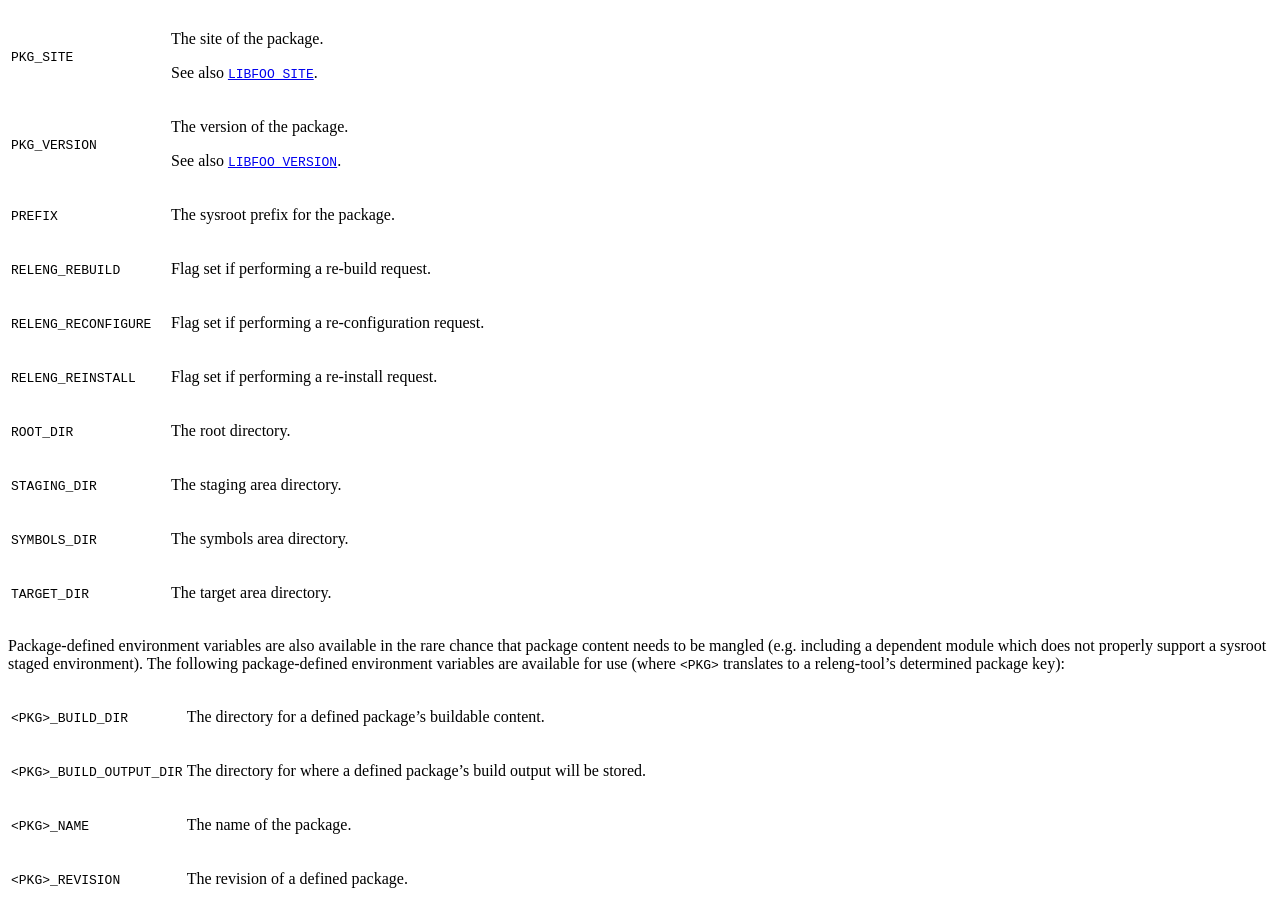
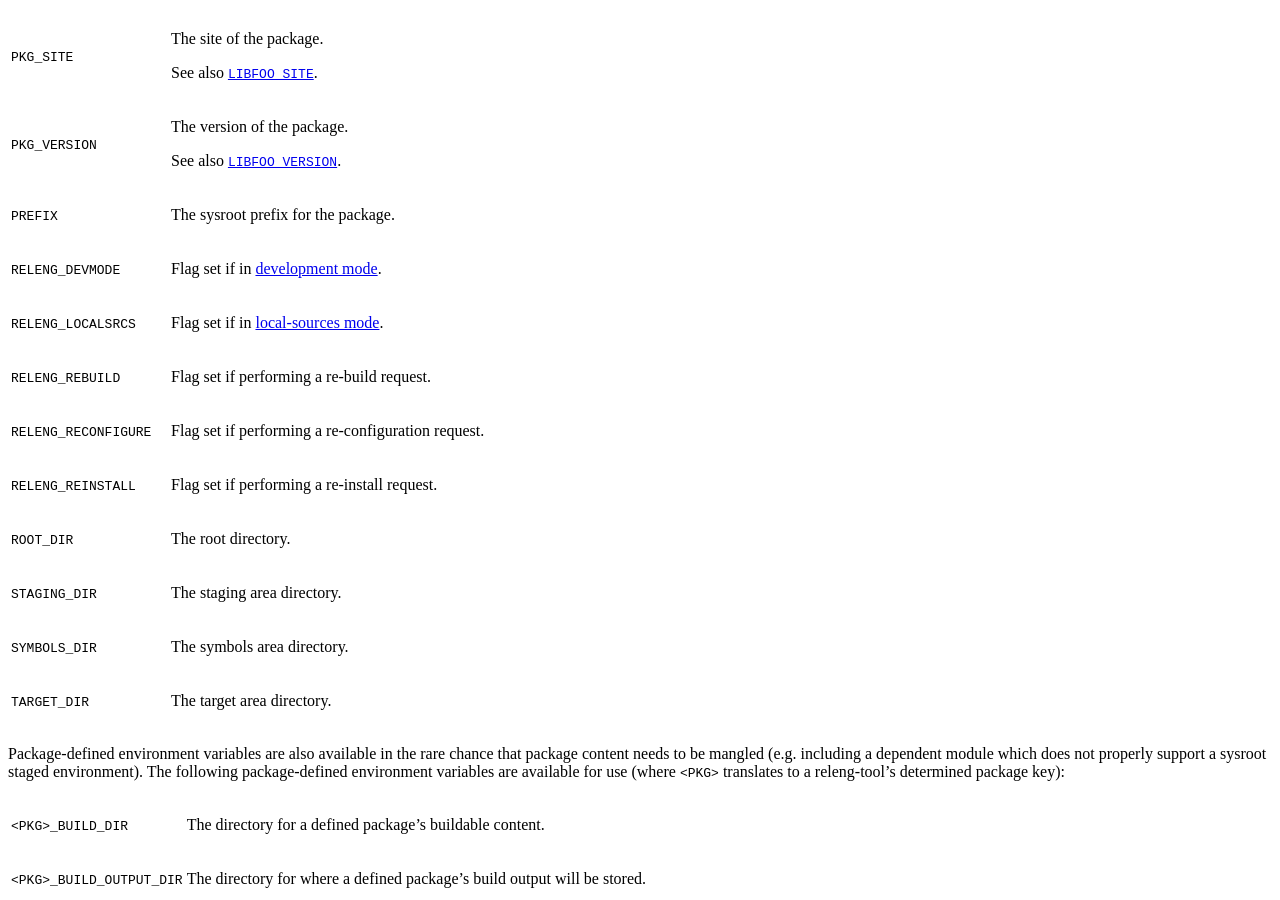
Before and after one commit to releng-tool/releng-tool, a Sphinx documentation site: the page built from Documentation/developer-guide.rst, in a window 1280 px wide and 900 px high, scrolled down 9949 px. Built offline with Sphinx 7.4.7 and the Read the Docs theme 2.0.0, drawn with Linux system fonts in a browser that asks for light colours.

Commit message:
Documentation: adding new mode environment variables
In select package stages and scripts, the state of configure modes are
now available through the `RELENG_DEVMODE` and `RELENG_LOCALSRCS`
environment keys; updating.

Signed-off-by: James Knight <james.d.knight@live.com>

```diff
--- a/Documentation/developer-guide.rst
+++ b/Documentation/developer-guide.rst
@@ -731,6 +731,10 @@ environment variables will be made available:
 +--------------------------+---------------------------------------------------+
 | ``PREFIX``               | The sysroot prefix for the package.               |
 +--------------------------+---------------------------------------------------+
+| ``RELENG_DEVMODE``       | Flag set if in :ref:`development mode`.           |
++--------------------------+---------------------------------------------------+
+| ``RELENG_LOCALSRCS``     | Flag set if in :ref:`local-sources mode`.         |
++--------------------------+---------------------------------------------------+
 | ``RELENG_REBUILD``       | Flag set if performing a re-build request.        |
 +--------------------------+---------------------------------------------------+
 | ``RELENG_RECONFIGURE``   | Flag set if performing a re-configuration         |
```
